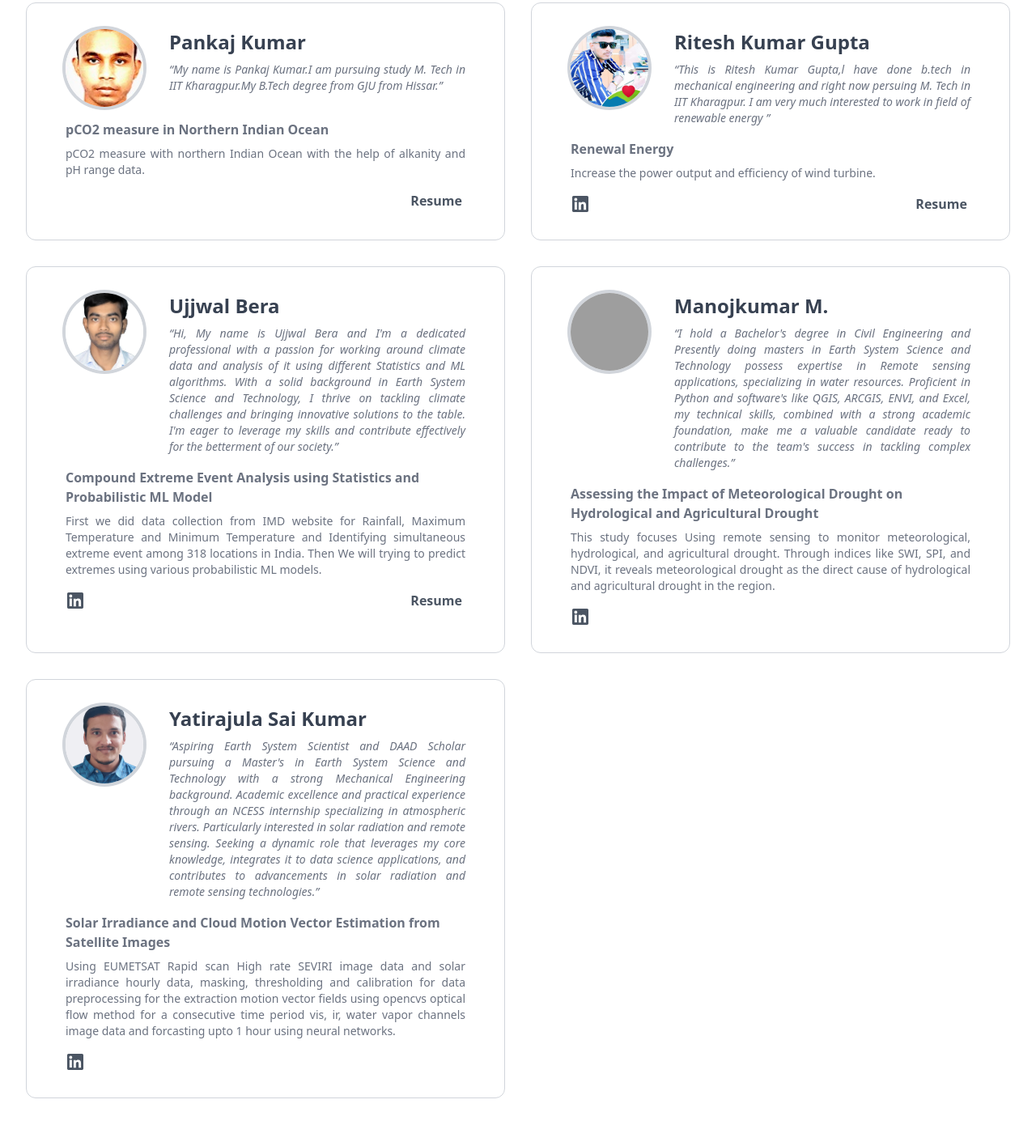
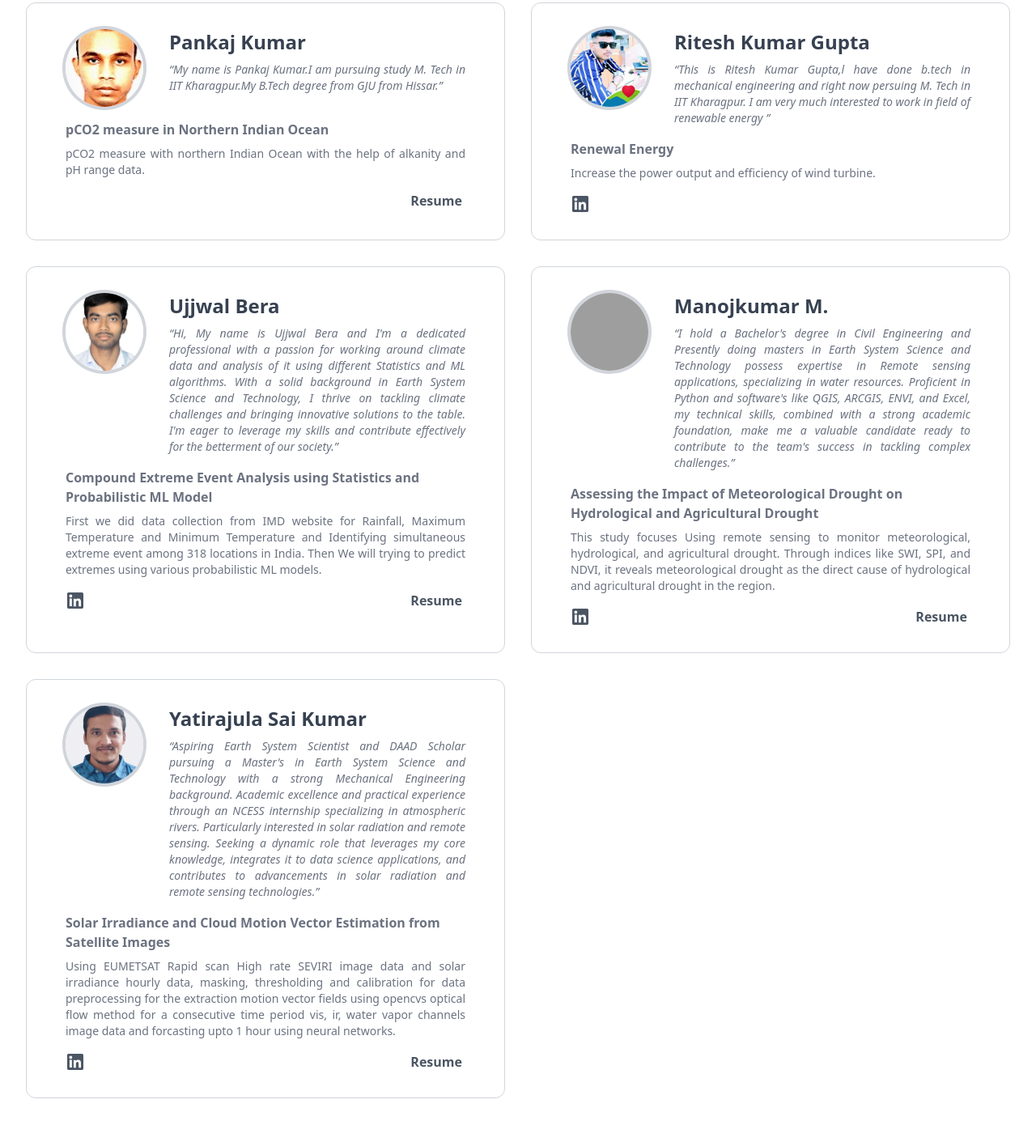
Before and after one commit to coraliitkgp/coraliitkgp.github.io, a website: page students.html in a window 1280 px wide. Shown: the part 2989-4400 px from the top of the page at 81% size. Drawn offline with nearby package versions, Linux system fonts and the light colour scheme; grey boxes are pictures that could not be loaded.

Commit message:
added cv and cv fix

```diff
--- a/students.html
+++ b/students.html
@@ -766,9 +766,9 @@
                                 </svg>
                             </a> -->
 
-                            <a href="assets/resumes/Akshay_CV.pdf" target="_blank" class="ml-auto relative block w-auto px-3 py-0 overflow-hidden text-base font-semibold text-center text-gray-600 dark:text-gray-300 hover:text-gray-500 dark:hover:text-gray-300 group-hover:text-white">
+                            <!-- <a href="assets/resumes/Akshay_CV.pdf" target="_blank" class="ml-auto relative block w-auto px-3 py-0 overflow-hidden text-base font-semibold text-center text-gray-600 dark:text-gray-300 hover:text-gray-500 dark:hover:text-gray-300 group-hover:text-white">
                                 Resume
-                            </a>
+                            </a> -->
                         </div>
 
                     </div>
@@ -872,9 +872,9 @@
                                 </svg>
                             </a> -->
 
-                            <!-- <a href="assets/resumes/Ujjwal _CV.pdf" target="_blank" class="ml-auto relative block w-auto px-3 py-0 overflow-hidden text-base font-semibold text-center text-gray-600 dark:text-gray-300 hover:text-gray-500 dark:hover:text-gray-300 group-hover:text-white">
+                            <a href="assets/resumes/Manoj_cv.pdf" target="_blank" class="ml-auto relative block w-auto px-3 py-0 overflow-hidden text-base font-semibold text-center text-gray-600 dark:text-gray-300 hover:text-gray-500 dark:hover:text-gray-300 group-hover:text-white">
                                 Resume
-                            </a> -->
+                            </a>
                         </div>
 
                     </div>
@@ -925,9 +925,9 @@
                                 </svg>
                             </a> -->
 
-                            <!-- <a href="assets/resumes/Ujjwal _CV.pdf" target="_blank" class="ml-auto relative block w-auto px-3 py-0 overflow-hidden text-base font-semibold text-center text-gray-600 dark:text-gray-300 hover:text-gray-500 dark:hover:text-gray-300 group-hover:text-white">
+                            <a href="assets/resumes/Saikumar_cv.pdf" target="_blank" class="ml-auto relative block w-auto px-3 py-0 overflow-hidden text-base font-semibold text-center text-gray-600 dark:text-gray-300 hover:text-gray-500 dark:hover:text-gray-300 group-hover:text-white">
                                 Resume
-                            </a> -->
+                            </a>
                         </div>
 
                     </div>
```
Also changed, not shown: 2 other files.
